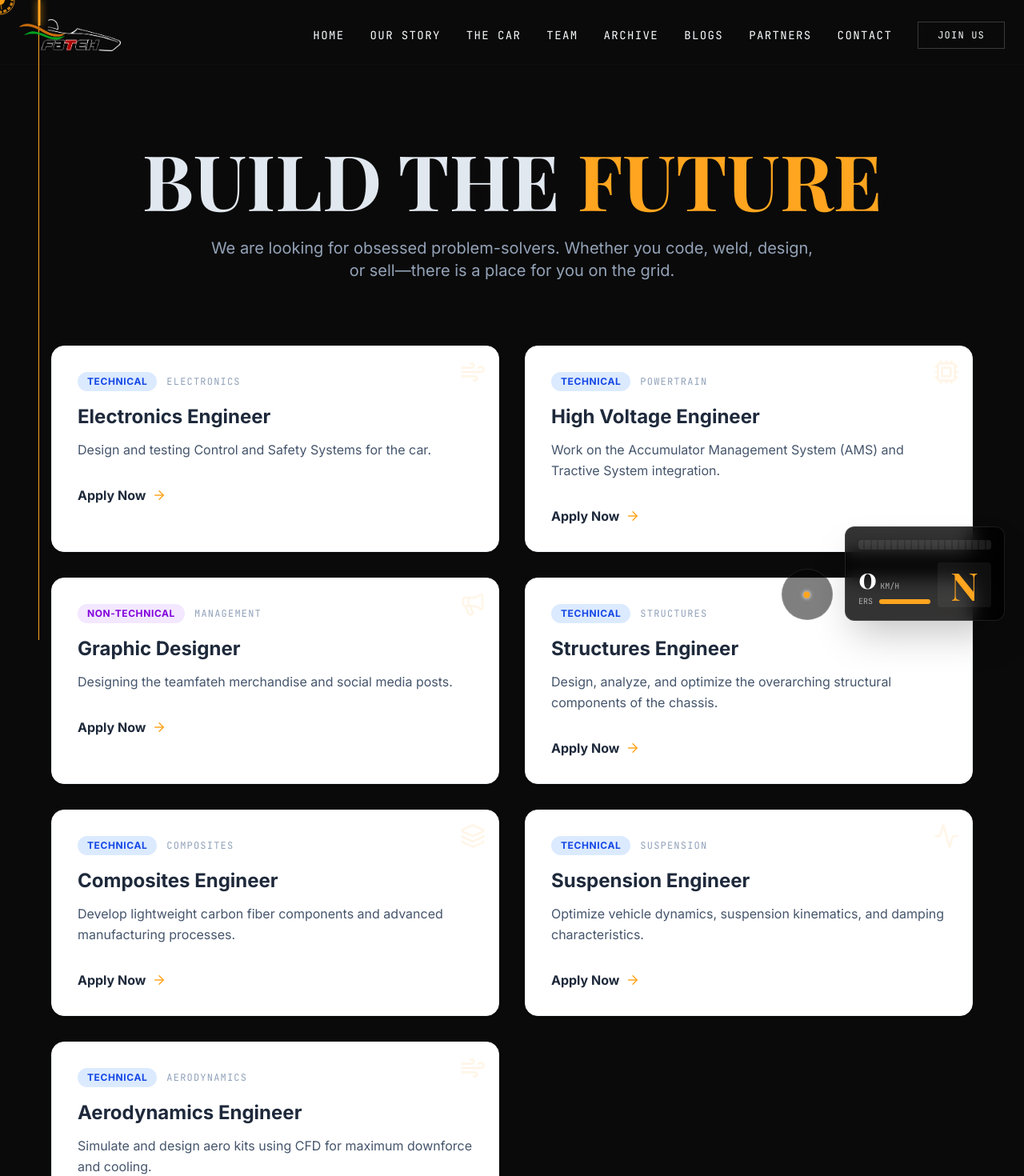
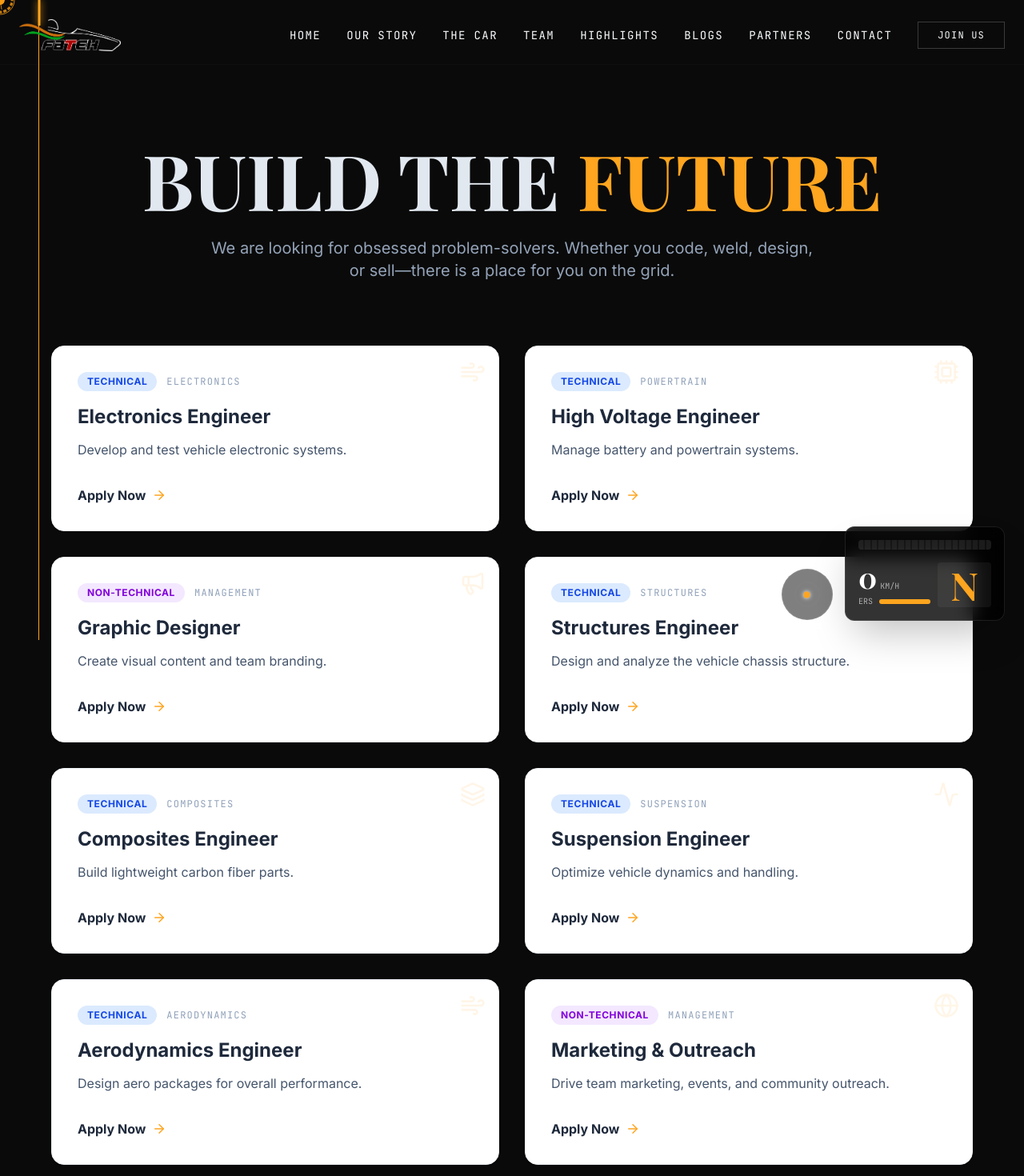
Before and after one commit to mannatgoyal/Team-Fateh-Website-2026, a Next.js app: page /join in a window 1280 px wide. Shown: the top 1470 px of the page at 80% size. Built offline with nearby package versions, Linux system fonts and the light colour scheme; a web font is replaced by a local one.

Commit message:
Update department descriptions and rename Archive to Highlights

```diff
--- a/src/app/gallery/page.tsx
+++ b/src/app/gallery/page.tsx
@@ -36,7 +36,7 @@ export default function GalleryPage() {
                     animate={{ opacity: 1, y: 0 }}
                     className="text-6xl md:text-8xl font-display font-bold mb-8"
                 >
-                    THE <span className="text-primary">ARCHIVE</span>
+                    THE <span className="text-primary">HIGHLIGHTS</span>
                 </motion.h1>
 
                 {/* Filters */}
--- a/src/app/join/page.tsx
+++ b/src/app/join/page.tsx
@@ -1,7 +1,7 @@
 "use client";
 
 import { motion } from "framer-motion";
-import { ArrowRight, Cpu, Wind, Cog, Megaphone, Layers, Activity } from "lucide-react";
+import { ArrowRight, Cpu, Wind, Cog, Megaphone, Layers, Activity, Globe, Briefcase } from "lucide-react";
 import Link from "next/link";
 
 const positions = [
@@ -10,49 +10,63 @@ const positions = [
         department: "Electronics",
         icon: <Wind size={32} />,
         type: "Technical",
-        description: "Design and testing Control and Safety Systems for the car."
+        description: "Develop and test vehicle electronic systems."
     },
     {
         title: "High Voltage Engineer",
         department: "Powertrain",
         icon: <Cpu size={32} />,
         type: "Technical",
-        description: "Work on the Accumulator Management System (AMS) and Tractive System integration."
+        description: "Manage battery and powertrain systems."
     },
     {
         title: "Graphic Designer",
         department: "Management",
         icon: <Megaphone size={32} />,
         type: "Non-Technical",
-        description: "Designing the teamfateh merchandise and social media posts."
+        description: "Create visual content and team branding."
     },
     {
         title: "Structures Engineer",
         department: "Structures",
         icon: <Cog size={32} />,
         type: "Technical",
-        description: "Design, analyze, and optimize the overarching structural components of the chassis."
+        description: "Design and analyze the vehicle chassis structure."
     },
     {
         title: "Composites Engineer",
         department: "Composites",
         icon: <Layers size={32} />,
         type: "Technical",
-        description: "Develop lightweight carbon fiber components and advanced manufacturing processes."
+        description: "Build lightweight carbon fiber parts."
     },
     {
         title: "Suspension Engineer",
         department: "Suspension",
         icon: <Activity size={32} />,
         type: "Technical",
-        description: "Optimize vehicle dynamics, suspension kinematics, and damping characteristics."
+        description: "Optimize vehicle dynamics and handling."
     },
     {
         title: "Aerodynamics Engineer",
         department: "Aerodynamics",
         icon: <Wind size={32} />,
         type: "Technical",
-        description: "Simulate and design aero kits using CFD for maximum downforce and cooling."
+        description: "Design aero packages for overall performance."
+    },
+    {
+        title: "Marketing & Outreach",
+        department: "Management",
+        icon: <Globe size={32} />,
+        type: "Non-Technical",
+        description: "Drive team marketing, events, and community outreach."
+    },
+    {
+        title: "Sponsorships Manager",
+        department: "Management",
+        icon: <Briefcase size={32} />,
+        type: "Non-Technical",
+        description: "Secure and manage corporate partnerships and team funding."
     }
 ];
 
--- a/src/components/layout/Navbar.tsx
+++ b/src/components/layout/Navbar.tsx
@@ -11,7 +11,7 @@ const navLinks = [
     { name: "Our Story", href: "/about" },
     { name: "The Car", href: "/cars" },
     { name: "Team", href: "/team" },
-    { name: "Archive", href: "/gallery" },
+    { name: "Highlights", href: "/gallery" },
     { name: "Blogs", href: "/blog" },
     { name: "Partners", href: "/partners" },
     { name: "Contact", href: "/contact" },
```
